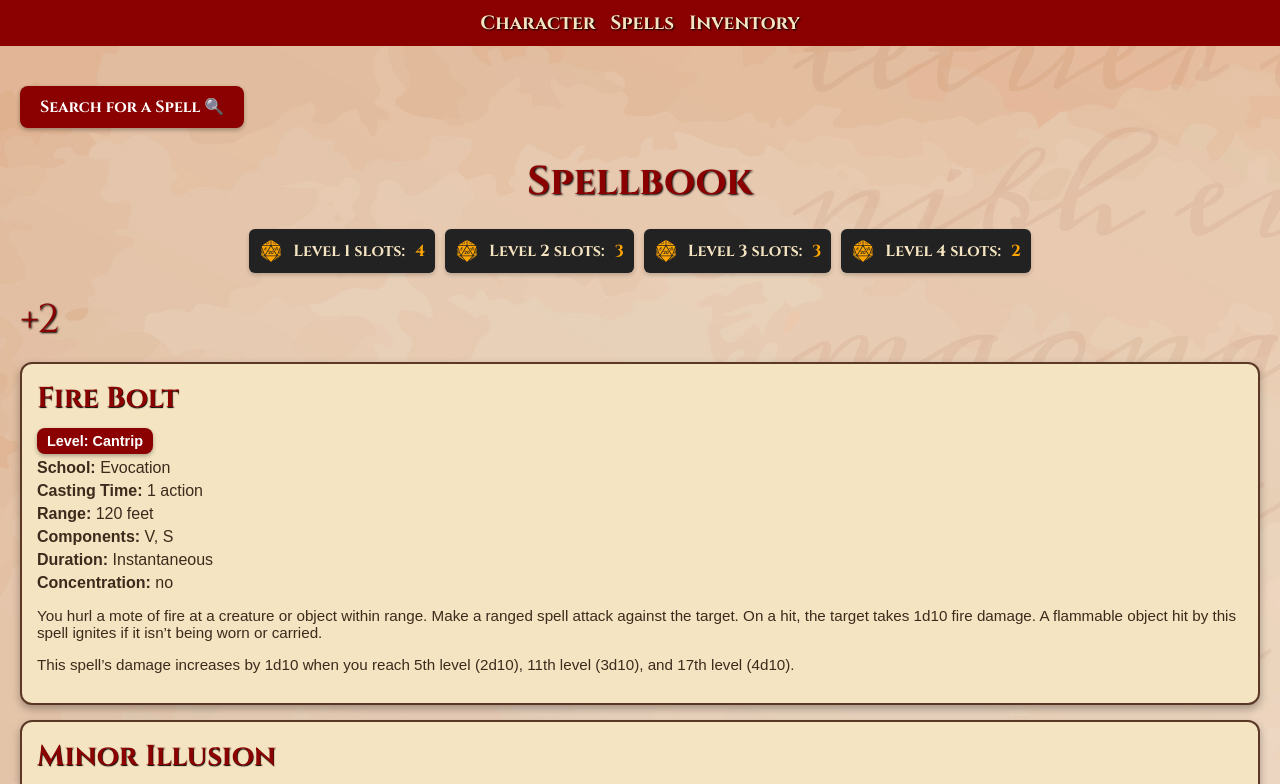
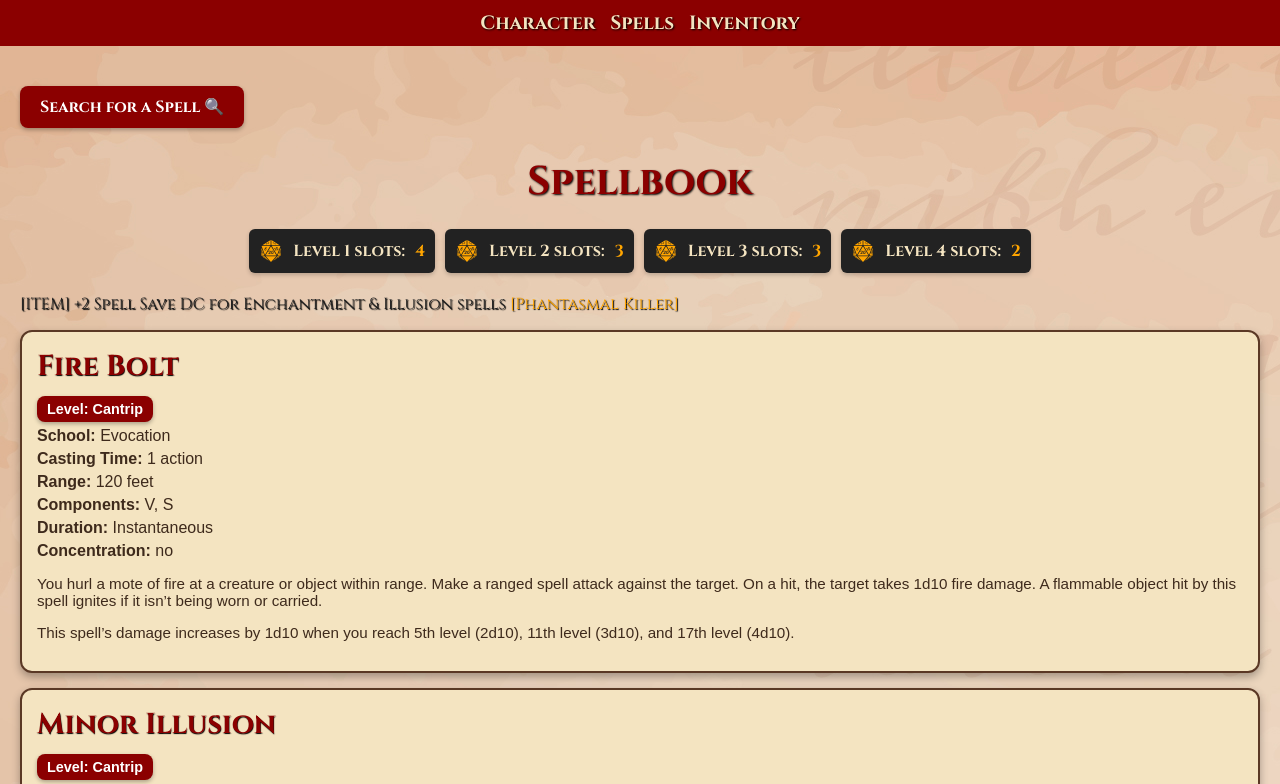
Before and after one commit to frodkata/character-sheet, a React (Create React App) app: page /#/spells in a window 1280 px wide. Shown: the top 784 px of the page. Built offline with nearby package versions, Linux system fonts and the light colour scheme.

Commit message:
Update tip styling and content in SpellsPage

```diff
--- a/src/pages/SpellsPage.tsx
+++ b/src/pages/SpellsPage.tsx
@@ -70,10 +70,9 @@ const styles: { [key: string]: React.CSSProperties } = {
 		marginRight: 10,
 	},
 	tip: {
-		textAlign: "center",
-		color: "#8b0000",
-		fontSize: "2.5rem",
-		textShadow: "1px 1px 2px #000",
+		color: "#222222",
+		fontSize: "1.0rem",
+		textShadow: "1px 1px 1px #000",
 		marginBottom: "20px",
 	},
 };
@@ -105,7 +104,10 @@ const SpellsPage: React.FC = () => {
 				))}
 			</div>
 
-			<span style={styles.tip}>+2</span>
+			<span style={styles.tip}>
+				[ITEM] +2 Spell Save DC for Enchantment & Illusion spells
+				<span style={{ color: "#FFA500" }}> [Phantasmal Killer]</span>
+			</span>
 			{/* Spell List */}
 			<ul style={styles.spellList}>
 				{spells.map((spell, index) => (
```
